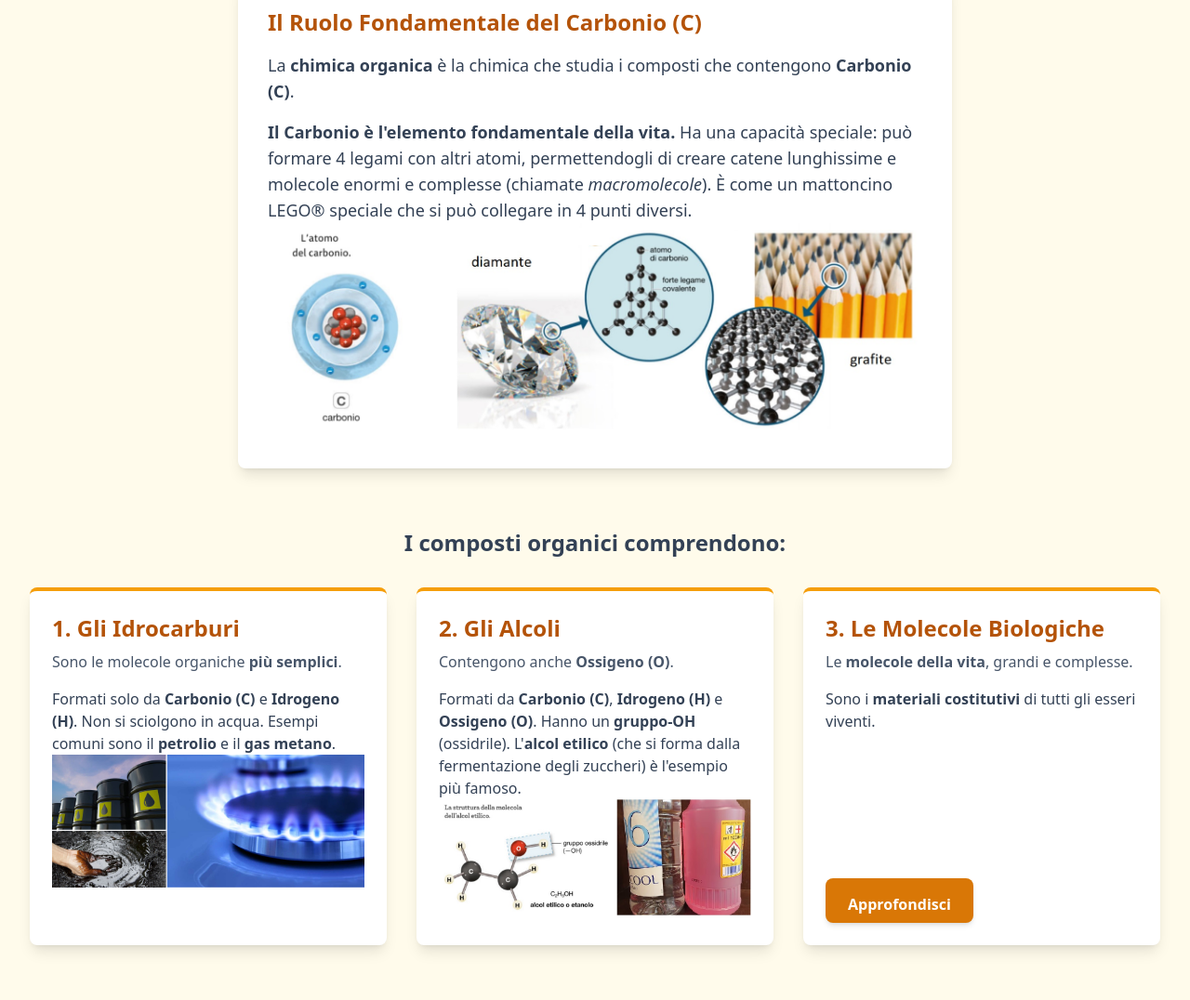
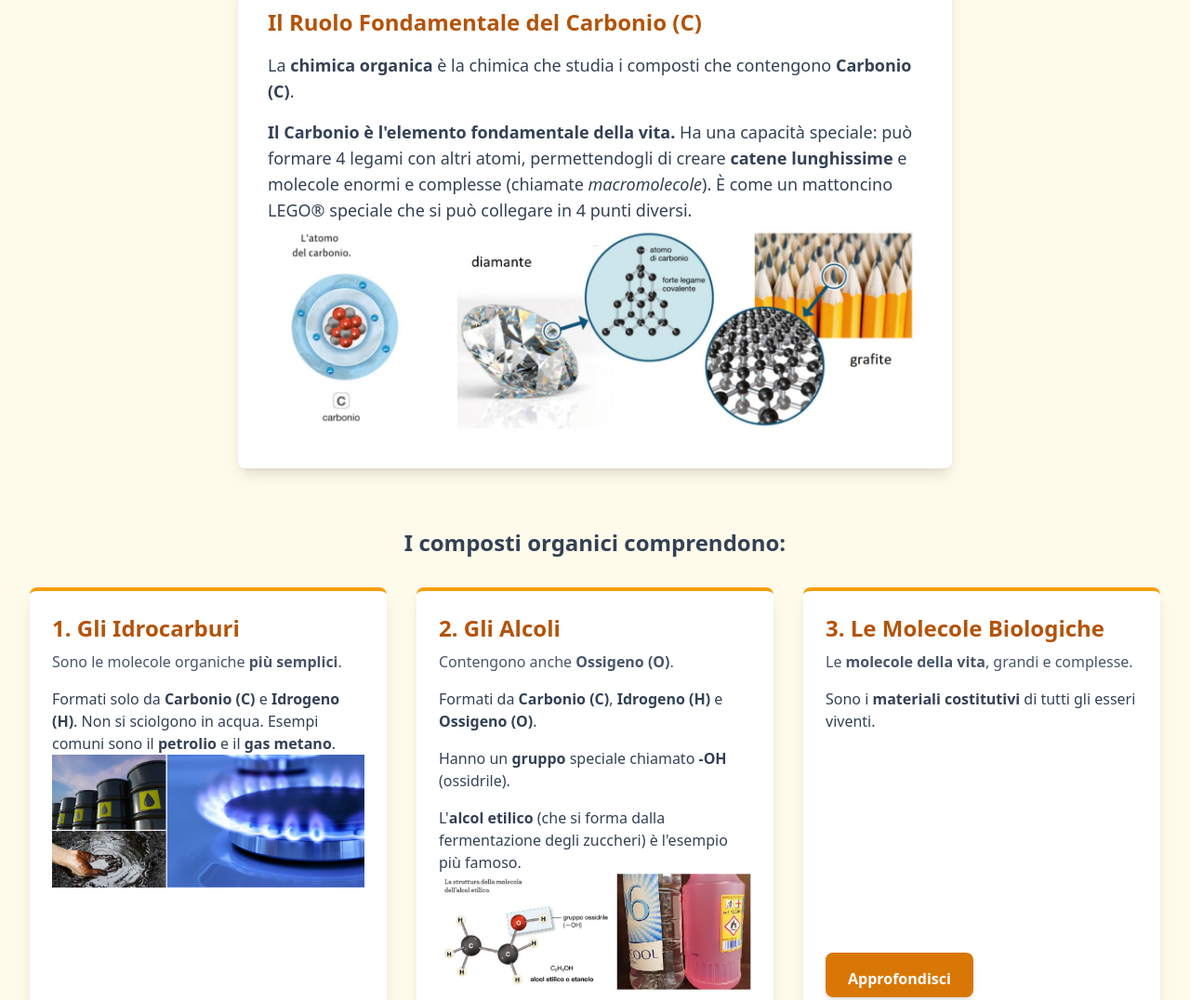
Before and after one commit to marcolampacrescia-blip/composti-organici, a plain HTML site: page index.html in a window 1280 px wide. Shown: the part 780-1856 px from the top of the page at 93% size. Drawn offline with nearby package versions, Linux system fonts and the light colour scheme.

Commit message:
Update index.html

```diff
--- a/index.html
+++ b/index.html
@@ -75,7 +75,7 @@
                     La <strong class="font-bold">chimica organica</strong> è la chimica che studia i composti che contengono <strong class="font-bold">Carbonio (C)</strong>.
                 </p>
                 <p class="text-lg text-slate-700 mt-4">
-                    <strong class="font-bold">Il Carbonio è l'elemento fondamentale della vita.</strong> Ha una capacità speciale: può formare 4 legami con altri atomi, permettendogli di creare catene lunghissime e molecole enormi e complesse (chiamate <em>macromolecole</em>). È come un mattoncino LEGO® speciale che si può collegare in 4 punti diversi.
+                    <strong class="font-bold">Il Carbonio è l'elemento fondamentale della vita.</strong> Ha una capacità speciale: può formare 4 legami con altri atomi, permettendogli di creare <strong class="font-bold">catene lunghissime</strong> e molecole enormi e complesse (chiamate <em>macromolecole</em>). È come un mattoncino LEGO® speciale che si può collegare in 4 punti diversi.
                 </p>
                 <img src="carbonio.jpg" alt="L'atomo di carbonio" class="mx-auto w-200 h-100 mb-2">
             </div>
@@ -87,16 +87,18 @@
                 <div class="flex flex-col bg-white p-6 rounded-lg shadow-lg border-t-4 border-amber-500">
                     <h4 class="text-2xl font-bold text-amber-700">1. Gli Idrocarburi</h4>
                     <p class="text-slate-600 mt-2">Sono le molecole organiche <strong class="font-bold">più semplici</strong>.</p>
-                    <p class="text-slate-700 mt-4">Formati solo da <strong class="font-bold">Carbonio (C)</strong> e <strong class="font-bold">Idrogeno (H)</strong>. Non si sciolgono in acqua. Esempi comuni sono il <strong class="font-bold">petrolio</strong> e il <strong class="font-bold">gas metano</strong>.</p>
+                    <p class="text-slate-700 mt-4">Formati solo da <strong class="font-bold">Carbonio (C)</strong> e <strong class="font-bold">Idrogeno (H)</strong>.
+                        Non si sciolgono in acqua.
+                        Esempi comuni sono il <strong class="font-bold">petrolio</strong> e il <strong class="font-bold">gas metano</strong>.</p>
                     <img src="idrocarburi.jpg" alt="L'atomo di carbonio" class="mx-auto w-200 h-100 mb-2">
                 </div>
 
                 <div class="flex flex-col bg-white p-6 rounded-lg shadow-lg border-t-4 border-amber-500">
                     <h4 class="text-2xl font-bold text-amber-700">2. Gli Alcoli</h4>
                     <p class="text-slate-600 mt-2">Contengono anche <strong class="font-bold">Ossigeno (O)</strong>.</p>
-                    <p class="text-slate-700 mt-4">Formati da <strong class="font-bold">Carbonio (C)</strong>, <strong class="font-bold">Idrogeno (H)</strong> e <strong class="font-bold">Ossigeno (O)</strong>.
-                        Hanno un <strong class="font-bold">gruppo</ speciale chiamato <strong class="font-bold">-OH</strong> (ossidrile).
-                        L'<strong class="font-bold">alcol etilico</strong> (che si forma dalla fermentazione degli zuccheri) è l'esempio più famoso.</p>
+                    <p class="text-slate-700 mt-4">Formati da <strong class="font-bold">Carbonio (C)</strong>, <strong class="font-bold">Idrogeno (H)</strong> e <strong class="font-bold">Ossigeno (O)</strong>. </p>
+                    <p class="text-slate-700 mt-4">Hanno un <strong class="font-bold">gruppo</strong> speciale chiamato <strong class="font-bold">-OH</strong> (ossidrile). </p>
+                    <p class="text-slate-700 mt-4">L'<strong class="font-bold">alcol etilico</strong> (che si forma dalla fermentazione degli zuccheri) è l'esempio più famoso.</p>
                     <img src="alcol-etilico.jpg" alt="L'atomo di carbonio" class="mx-auto w-200 h-100 mb-2">
                 </div>
 
```
